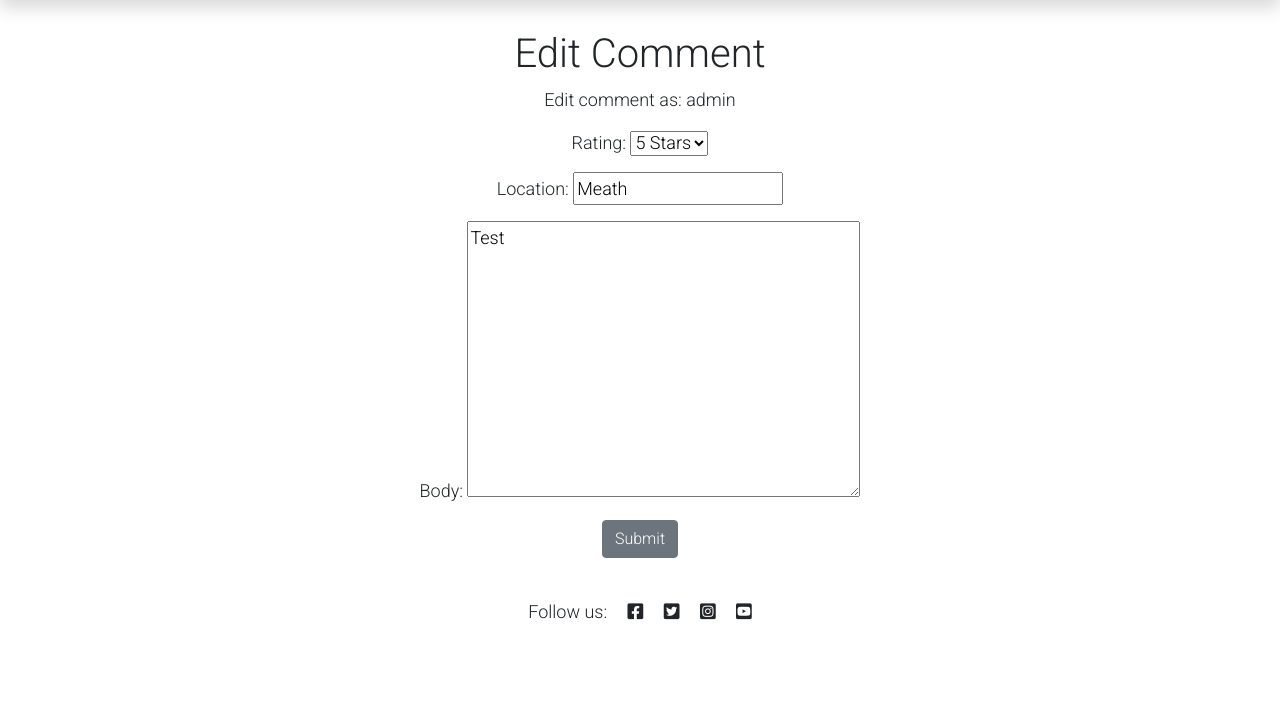
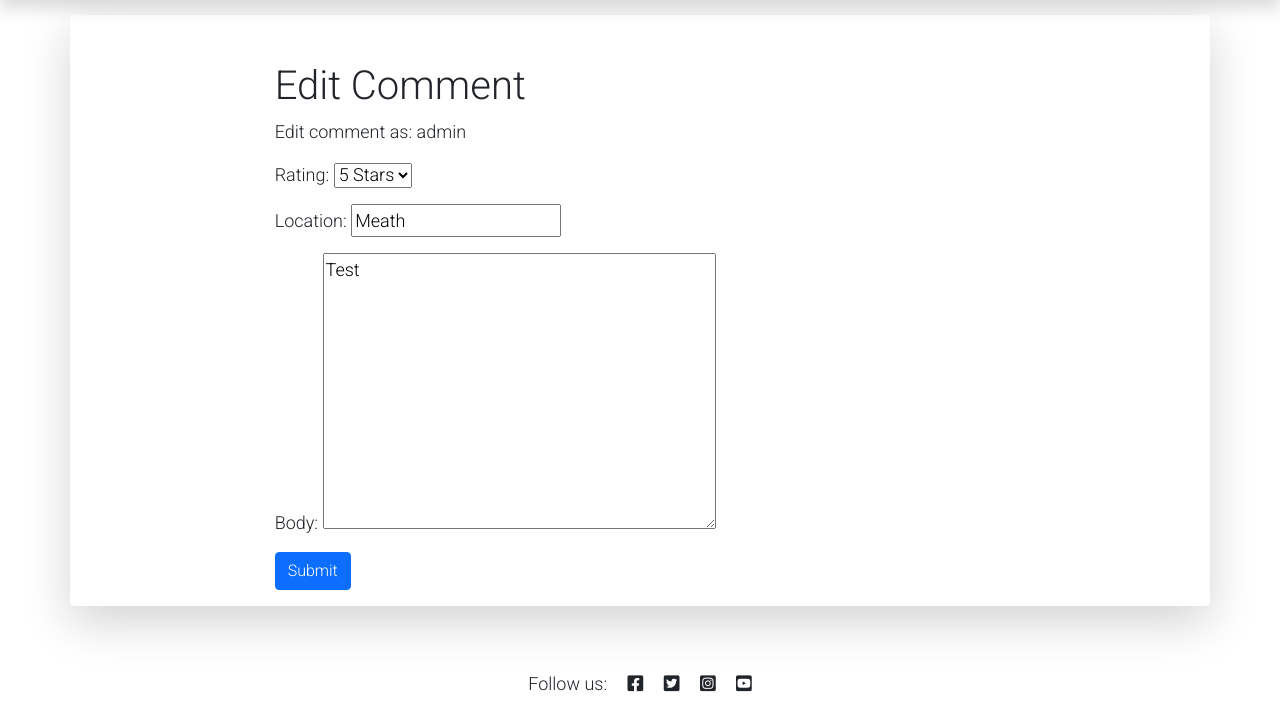
Before and after one commit to chellej80/Embarr-Equestrian-Testimonials, a Django app: page /edit_comment/2 in a window 1280 px wide. Shown: the part 75-800 px from the top of the page. Run offline with Django 3.2, Linux system fonts and the light colour scheme; a user stored in the database is signed in; data comes from the database, SQL or seed files in the repository.

Commit message:
updated button css for edit form and updated container css

```diff
--- a/templates/edit_comment.html
+++ b/templates/edit_comment.html
@@ -3,16 +3,16 @@
 {% block content %}
 
     <!-- UPDATE COMMENT SECTION -->
-    <div class="edit-comments container box-shadow">
+    <div class="container shadow-lg p-3 mb-5 bg-body rounded">
         <div class="row">
-            <div class="col-12 text-center">
+            <div class="col-md-8 mt-3 offset-md-2">
                 <h1 class="title">Edit Comment</h1>
                 <p>Edit comment as: {{ user.username | slice:":10" }}</p>
 
                 <form method="post" enctype="multipart/form-data">
                     {% csrf_token %}
                     {{ form.as_p }}
-                    <button class="btn btn-secondary right mb-4" type="submit" value="Save">Submit</button>
+                    <button class="btn btn-primary  btn-md" type="submit" value="Save">Submit</button>
                 </form>
             </div>
         </div>
```
Also changed, not shown: templates/post_edit.html (+4 -4 lines).
